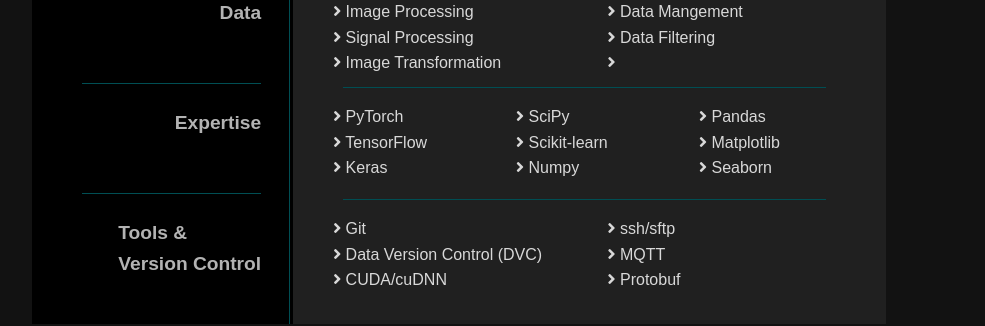
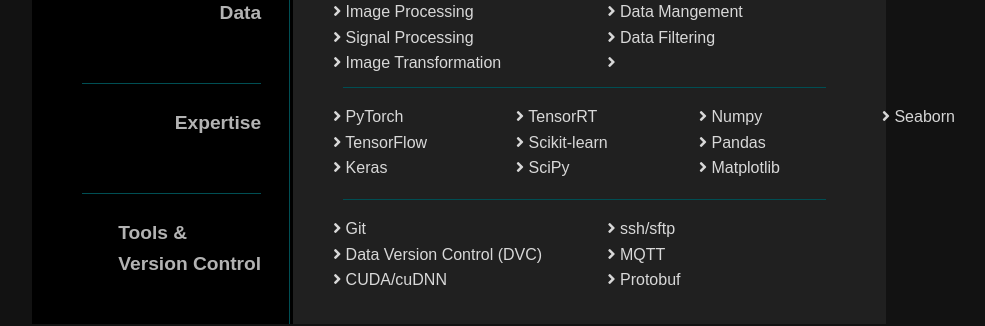
Before and after one commit to oliwhi/oliver_white, a Jekyll site: the page built from about.html, in a window 1280 px wide and 900 px high, scrolled down 1724 px. Shown: the part 152-478 px from the top of the window, without its empty margins (181-1166 px from the left). Built offline with Jekyll 4.4.1, drawn with Linux system fonts in a browser that asks for light colours; nearby versions of some CDN libraries.

Commit message:
updated about

```diff
--- a/about.html
+++ b/about.html
@@ -248,8 +248,9 @@
                 <li><i class="fa fa-angle-right" aria-hidden="true"></i> PyTorch</li>
                 <li><i class="fa fa-angle-right" aria-hidden="true"></i> TensorFlow</li>
                 <li><i class="fa fa-angle-right" aria-hidden="true"></i> Keras</li>
+                <li><i class="fa fa-angle-right" aria-hidden="true"></i> TensorRT</li>
+                <li><i class="fa fa-angle-right" aria-hidden="true"></i> Scikit-learn</li>
                 <li><i class="fa fa-angle-right" aria-hidden="true"></i> SciPy</li>
-                <li><i class="fa fa-angle-right" aria-hidden="true"></i> Scikit-learn</li>
                 <li><i class="fa fa-angle-right" aria-hidden="true"></i> Numpy</li>
                 <li><i class="fa fa-angle-right" aria-hidden="true"></i> Pandas</li>
                 <li><i class="fa fa-angle-right" aria-hidden="true"></i> Matplotlib</li>
```
